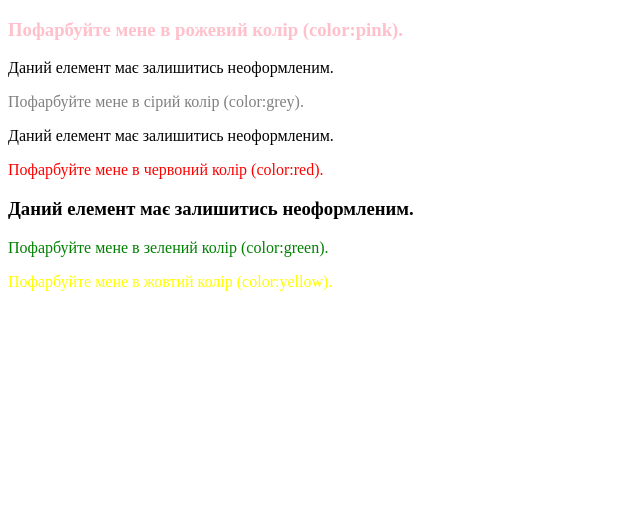
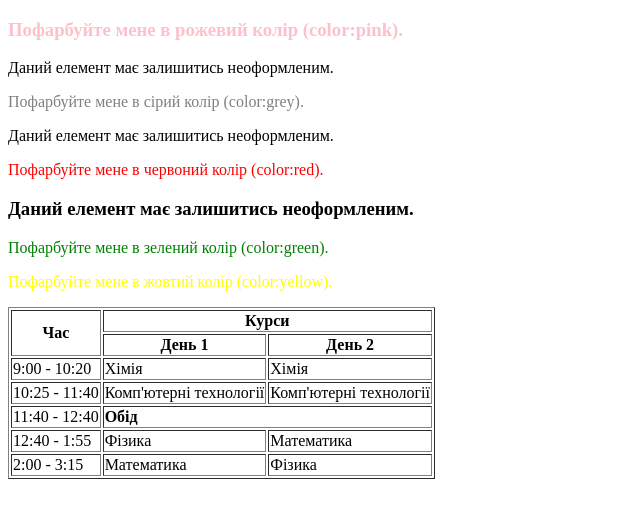
Before and after one commit to mariia-ty/HW-8, a plain HTML site: page index.html in a window 1280 px wide. Shown: the whole page, without its empty margins (0-640 px from the left). Drawn offline with Linux system fonts and the light colour scheme.

Commit message:
Table added

```diff
--- a/index.html
+++ b/index.html
@@ -7,6 +7,7 @@
     <link rel="stylesheet" href="style.css">
 </head>
 <body>
+    <section>
         <div class="text-box">
             <h3>Пофарбуйте мене в рожевий колір (color:pink).</h3>
             <p>Даний елемент має залишитись неоформленим.</p>
@@ -17,5 +18,46 @@
             <p>Пофарбуйте мене в зелений колір (color:green).</p>
             <p class='yellow'>Пофарбуйте мене в жовтий колір (color:yellow).</p>
         </div>
+    </section>
+    <section>
+        <table border="1">
+        <tbody>
+            <thead>
+            <tr>
+                <th rowspan="2">Час</th>
+                <th colspan="2">Курси</th>
+            </tr>
+            <tr>
+                <th>День 1</th>
+                <th>День 2</th>
+
+            </tr>
+            <tr>
+                <td>9:00 - 10:20</td>
+                <td>Хімія</td>
+                <td>Хімія</td>
+            </tr>
+            <tr>
+                <td>10:25 - 11:40</td>
+                <td>Комп'ютерні технології</td>
+                <td>Комп'ютерні технології</td>
+            </tr>
+            <tr>
+                <td>11:40 - 12:40</td>
+                <td colspan="2"><b>Обід</b></td>
+            </tr>
+            <tr>
+                <td>12:40 - 1:55</td>
+                <td>Фізика</td>
+                <td>Математика</td>
+            </tr>
+            <tr>
+                <td>2:00 - 3:15</td>
+                <td>Математика</td>
+                <td>Фізика</td>
+            </tr>
+        </tbody>
+        </table>
+    </section>
 </body>
 </html>
```
Lines whose indentation alone changed are shown as unchanged.
